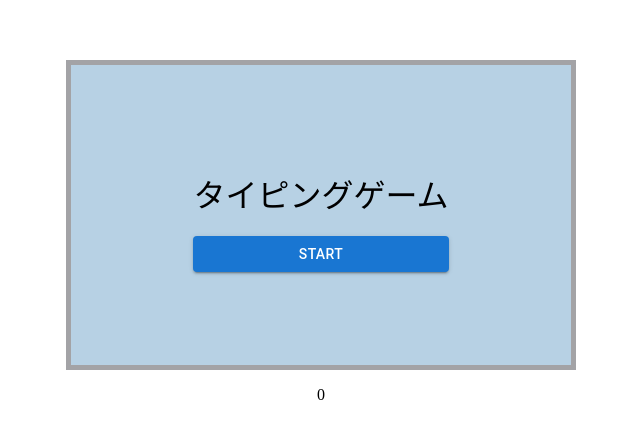
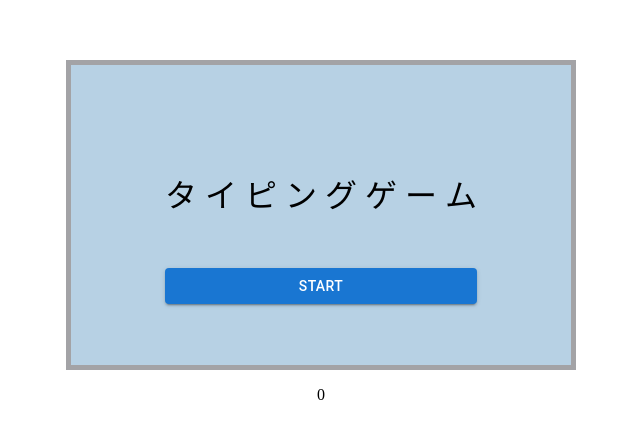
Before and after one commit to Miyayayayayaya/typingapp, a Next.js app: page / in a window 1280 px wide. Shown: the part 168-606 px from the top of the page, without its empty margins (319-959 px from the left). Built offline with nearby package versions, Linux system fonts and the light colour scheme.

Commit message:
タイトルのデザイン変更

```diff
--- /dev/null
+++ b/app/BitsTool.tsx
@@ -0,0 +1,111 @@
+import { motion, Transition } from 'motion/react';
+import { useEffect, useRef, useState, useMemo } from 'react';
+
+type BlurTextProps = {
+    delay?: number;
+    text?: string;
+    className?: string;
+    animateBy?: 'words' | 'letters';
+    direction?: 'top' | 'bottom';
+    threshold?: number;
+    rootMargin?: string;
+    animationFrom?: Record<string, string | number>;
+    animationTo?: Array<Record<string, string | number>>;
+    easing?: (t: number) => number;
+    onAnimationComplete?: () => void;
+    stepDuration?: number;
+};
+
+const buildKeyframes = (
+    from: Record<string, string | number>,
+    steps: Array<Record<string, string | number>>
+): Record<string, Array<string | number>> => {
+    const keys = new Set<string>([...Object.keys(from), ...steps.flatMap(s => Object.keys(s))]);
+    const keyframes: Record<string, Array<string | number>> = {};
+    keys.forEach(k => {
+        keyframes[k] = [from[k], ...steps.map(s => s[k])];
+    });
+    return keyframes;
+};
+
+const BlurText: React.FC<BlurTextProps> = ({
+    text = '',
+    delay = 200,
+    className = '',
+    animateBy = 'words',
+    direction = 'top',
+    threshold = 0.1,
+    rootMargin = '0px',
+    animationFrom,
+    animationTo,
+    easing = (t: number) => t,
+    onAnimationComplete,
+    stepDuration = 0.35
+}) => {
+    const elements = animateBy === 'words' ? text.split(' ') : text.split('');
+    const [inView, setInView] = useState(false);
+    const ref = useRef<HTMLParagraphElement>(null);
+    useEffect(() => {
+        if (!ref.current) return;
+        const observer = new IntersectionObserver(
+            ([entry]) => {
+                if (entry.isIntersecting) {
+                    setInView(true);
+                    observer.unobserve(ref.current as Element);
+                }
+            },
+            { threshold, rootMargin }
+        );
+        observer.observe(ref.current);
+        return () => observer.disconnect();
+    }, [threshold, rootMargin]);
+    const defaultFrom = useMemo(
+        () =>
+            direction === 'top' ? { filter: 'blur(10px)', opacity: 0, y: -50 } : { filter: 'blur(10px)', opacity: 0, y: 50 },
+        [direction]
+    );
+    const defaultTo = useMemo(
+        () => [
+            {
+                filter: 'blur(5px)',
+                opacity: 0.5,
+                y: direction === 'top' ? 5 : -5
+            },
+            { filter: 'blur(0px)', opacity: 1, y: 0 }
+        ],
+        [direction]
+    );
+    const fromSnapshot = animationFrom ?? defaultFrom;
+    const toSnapshots = animationTo ?? defaultTo;
+    const stepCount = toSnapshots.length + 1;
+    const totalDuration = stepDuration * (stepCount - 1);
+    const times = Array.from({ length: stepCount }, (_, i) => (stepCount === 1 ? 0 : i / (stepCount - 1)));
+    return (
+    <p ref={ref} className={className} style={{ display: 'flex', flexWrap: 'wrap' }}>
+        {elements.map((segment, index) => {
+            const animateKeyframes = buildKeyframes(fromSnapshot, toSnapshots);
+            const spanTransition: Transition = {
+                duration: totalDuration,
+                times,
+                delay: (index * delay) / 1000,
+                ease: easing
+            };
+            return (
+            <motion.span
+            key={index}
+            initial={fromSnapshot}
+            animate={inView ? animateKeyframes : fromSnapshot}
+            transition={spanTransition}
+            onAnimationComplete={index === elements.length - 1 ? onAnimationComplete : undefined}
+            style={{
+                display: 'inline-block',
+                willChange: 'transform, filter, opacity'
+            }}>
+                {segment === ' ' ? '\u00A0' : segment}
+                {animateBy === 'words' && index < elements.length - 1 && '\u00A0'}
+                </motion.span>
+                );
+                })}
+                </p>
+                );};
+export default BlurText;
--- a/app/page.tsx
+++ b/app/page.tsx
@@ -7,6 +7,7 @@
 import ResultScreen from './ResultScreen';
 import { conversion } from './Conversion';
 import Button from '@mui/material/Button';
+import BlurText from './BitsTool';
 
 type SetState<T>=React.Dispatch<React.SetStateAction<T>>;
 const updateState=(keyPressed:string,currentState:GameState,setGameState:SetState<GameState>,typingData:TypingItem[])=>{
@@ -202,6 +203,9 @@
     }
   },[gameState.isGameOverNotice,setGameState])
   renderText(gameState.inputCount,gameState.isMistake,gameState.currentTargetText)
+  const handleAnimationComplete=()=>{
+    console.log('Animation completed!');
+  }
   return (
     <div className={styles.container}>
       <div className={styles.board}>
@@ -216,7 +220,13 @@
         </div>
       {!(gameState.isGaming||gameState.isGameFinished||gameState.isGameOverNotice)&&(
         <div className={styles.titleBoard}>
-          タイピングゲーム
+          <BlurText
+          text='タ イ ピ ン グ ゲ ー ム'
+          delay={200}
+          animateBy='words'
+          direction='top'
+          onAnimationComplete={handleAnimationComplete}
+          className='text-2xl mb-8'/>
           <Button onClick={startGame} variant="contained">Start</Button>
         </div>)}
       </div>
```
